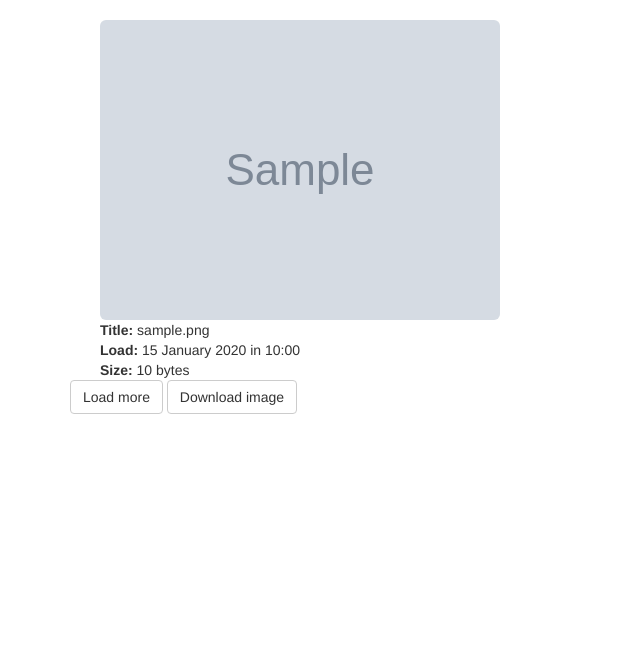
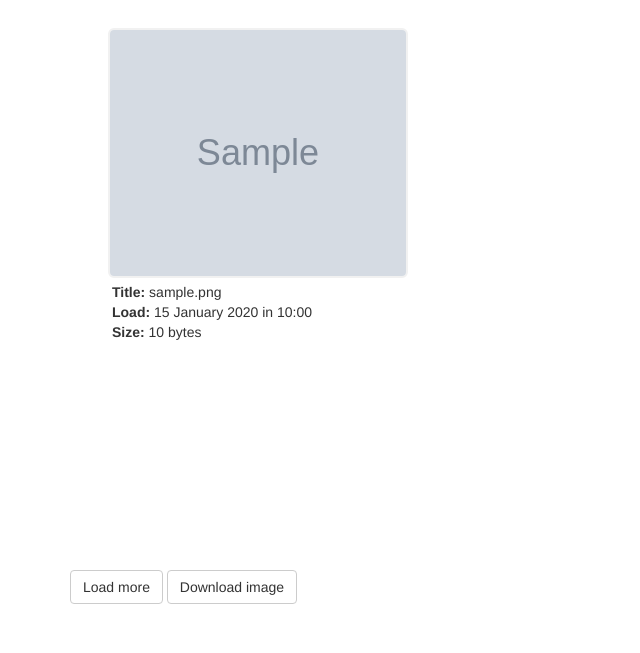
Before and after one commit to Chukak/gallery, a Django app: page / in a window 1280 px wide. Shown: the part 52-705 px from the top of the page, without its empty margins (0-640 px from the left). Run offline with Django 3.2, Linux system fonts and the light colour scheme; tables that the repository leaves empty hold one stand-in row (values such as "Sample post"); grey boxes marked "Sample" are stand-in pictures; some libraries are stand-ins or nearby versions.

Commit message:
Fix template. Create styles.css

```diff
--- /dev/null
+++ b/gallery/static/css/styles.css
@@ -0,0 +1,57 @@
+.image-add {
+    width: 350px;
+    height:454px;
+    margin:8px;
+}
+
+.image-path {
+    max-width: 300px;
+    height: 250px;
+    border: #f1f1f1 solid 2px;
+    cursor:pointer;
+}
+
+.describe {
+    padding:4px;
+    width:auto;
+    height:100px;
+}
+
+div.images {
+    min-height: 550px;
+}
+
+.popup {
+	position: absolute;
+	height:100%;
+	width:100%;
+    top:0;
+	left:0;
+	display:none;
+	text-align:center;
+}
+
+.popup_bg {
+	background:rgba(0,0,0,0.4);
+	position:absolute;
+	z-index:1;
+	height:100%;
+	width:100%;
+}
+
+.popup_img {
+	position: relative;
+	margin:0 auto;
+	z-index:2;
+	max-height:94%;
+	max-width:94%;
+	margin:1% 0 0 0;
+}
+
+.buttons {
+    padding-bottom:50px;
+}
+
+.custom {
+    width:250px;
+}
--- a/gallery/templates/image_gallery/images.html
+++ b/gallery/templates/image_gallery/images.html
@@ -36,7 +36,7 @@
 <!-- Add scripts for images-->
 {% block script %}
 <!-- Websocket for get more images -->
-<script src="{% static 'js/galery.js' %}">
+<script src="{% static 'js/load_more.js' %}">
 </script>
 <!-- Show image -->
 <script src="{% static 'js/image.js' %}">
```
